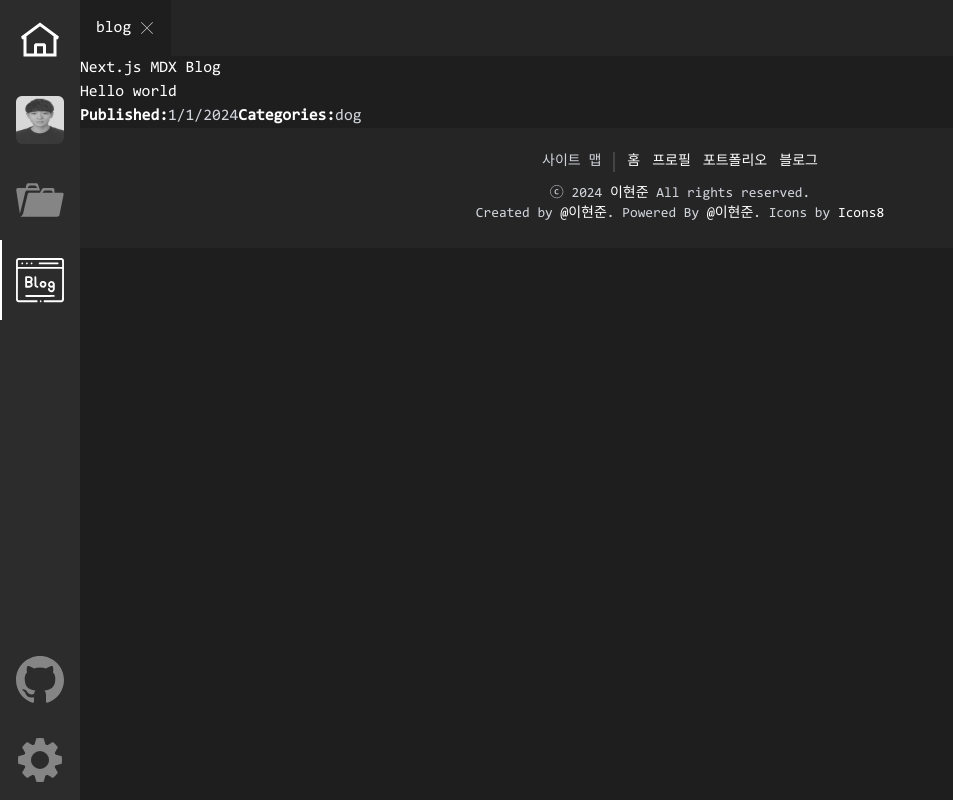
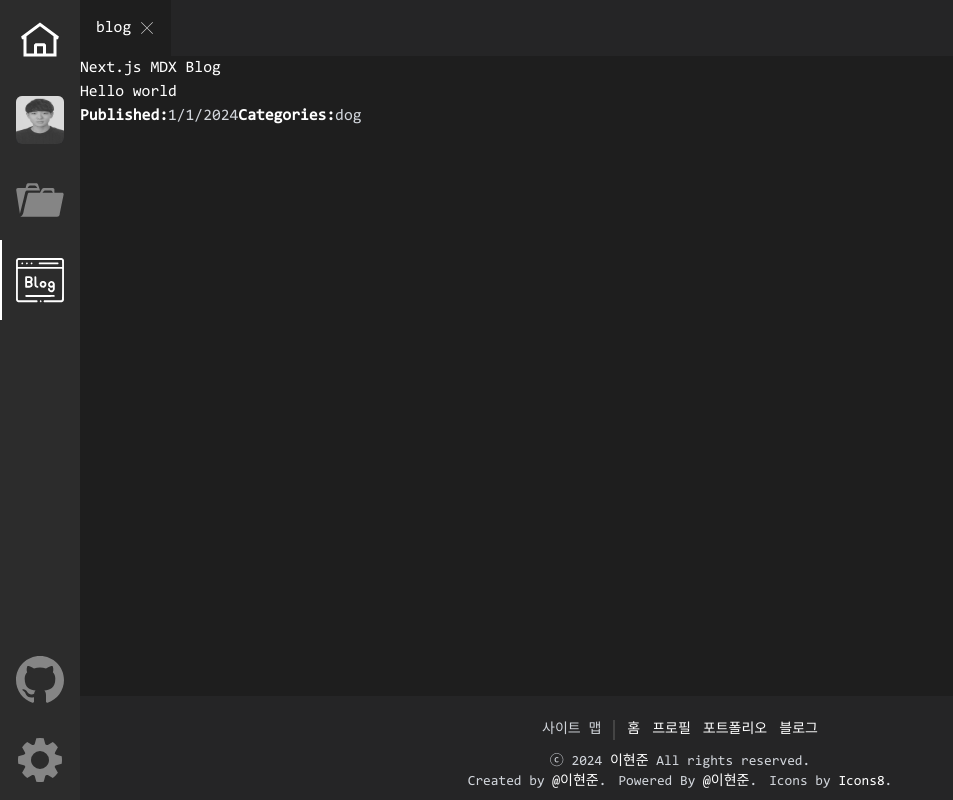
Before and after one commit to hyeonjun-L/leehyeonjun, a Next.js app: page /blog in a window 1280 px wide. Shown: the whole page, without its empty margins (0-953 px from the left). Built offline with nearby package versions, Linux system fonts and the light colour scheme; no server answers; a small style sheet from the web is missing.

Commit message:
feat: footer 화이트 모드 및 링크 연결

```diff
--- a/src/app/_components/Footer.tsx
+++ b/src/app/_components/Footer.tsx
@@ -2,8 +2,8 @@ import Link from 'next/link';
 
 const Footer = () => {
   return (
-    <footer className="flex flex-col items-center bg-dark-anchor-bg py-6 text-sm">
-      <nav className="mb-3 flex gap-3">
+    <footer className="flex flex-col items-center bg-dark-menu-text py-6 text-sm dark:bg-dark-anchor-bg">
+      <nav className="mb-3 flex flex-wrap gap-3">
         <p>사이트 맵</p>
         <span className="h-full border border-solid border-dark-line" />
         <Link href="/">홈</Link>
@@ -15,11 +15,18 @@ const Footer = () => {
         ⓒ 2024 <Link href="https://github.com/hyeonjun-L">이현준</Link> All
         rights reserved.
       </p>
-      <p>
-        Created by <Link href="https://leehyeonjun.com/">@이현준</Link>. Powered
-        By <Link href="https://github.com/hyeonjun-L/leehyeonjun">@이현준</Link>
-        . Icons by <Link href="https://icons8.kr/license">Icons8</Link>
-      </p>
+      <div className="flex flex-wrap justify-center gap-x-3">
+        <p>
+          Created by <Link href="https://leehyeonjun.com/">@이현준</Link>.
+        </p>
+        <p>
+          Powered By{' '}
+          <Link href="https://github.com/hyeonjun-L/leehyeonjun">@이현준</Link>.
+        </p>
+        <p>
+          Icons by <Link href="https://icons8.kr/license">Icons8</Link>.
+        </p>
+      </div>
     </footer>
   );
 };
--- a/src/app/blog/(posts)/layout.tsx
+++ b/src/app/blog/(posts)/layout.tsx
@@ -4,6 +4,8 @@ export default function RootLayout({
   children: React.ReactNode;
 }) {
   return (
-    <section className="prose max-w-none dark:prose-invert">{children}</section>
+    <section className="prose min-h-[80dvh] max-w-none dark:prose-invert">
+      {children}
+    </section>
   );
 }
--- a/src/app/blog/page.tsx
+++ b/src/app/blog/page.tsx
@@ -5,7 +5,7 @@ const page = async ({}: { params: { slug: string } }) => {
   const posts = await getPosts();
 
   return (
-    <main>
+    <main className="min-h-[80dvh]">
       <h1>Next.js MDX Blog</h1>
       <ol>
         {posts.map(({ slug, title, publishDate, categories }) => (
--- a/src/app/layout.tsx
+++ b/src/app/layout.tsx
@@ -5,11 +5,11 @@ import { cookies } from 'next/headers';
 import ActivityNav from '@/app/_components/ActivityNav';
 import AnchorNav from './_components/AnchorNav';
 import AnchorNavButton from './_components/AnchorNavButton';
+import Footer from './_components/Footer';
 import RouterNav from './_components/RouterNav';
 import WebVitals from './_components/WebVitals';
 import { AnchorViewProvider } from './Provider';
 import type { Metadata } from 'next';
-import Footer from './_components/Footer';
 
 const consola = localFont({
   src: './fonts/CONSOLA.ttf',
```
